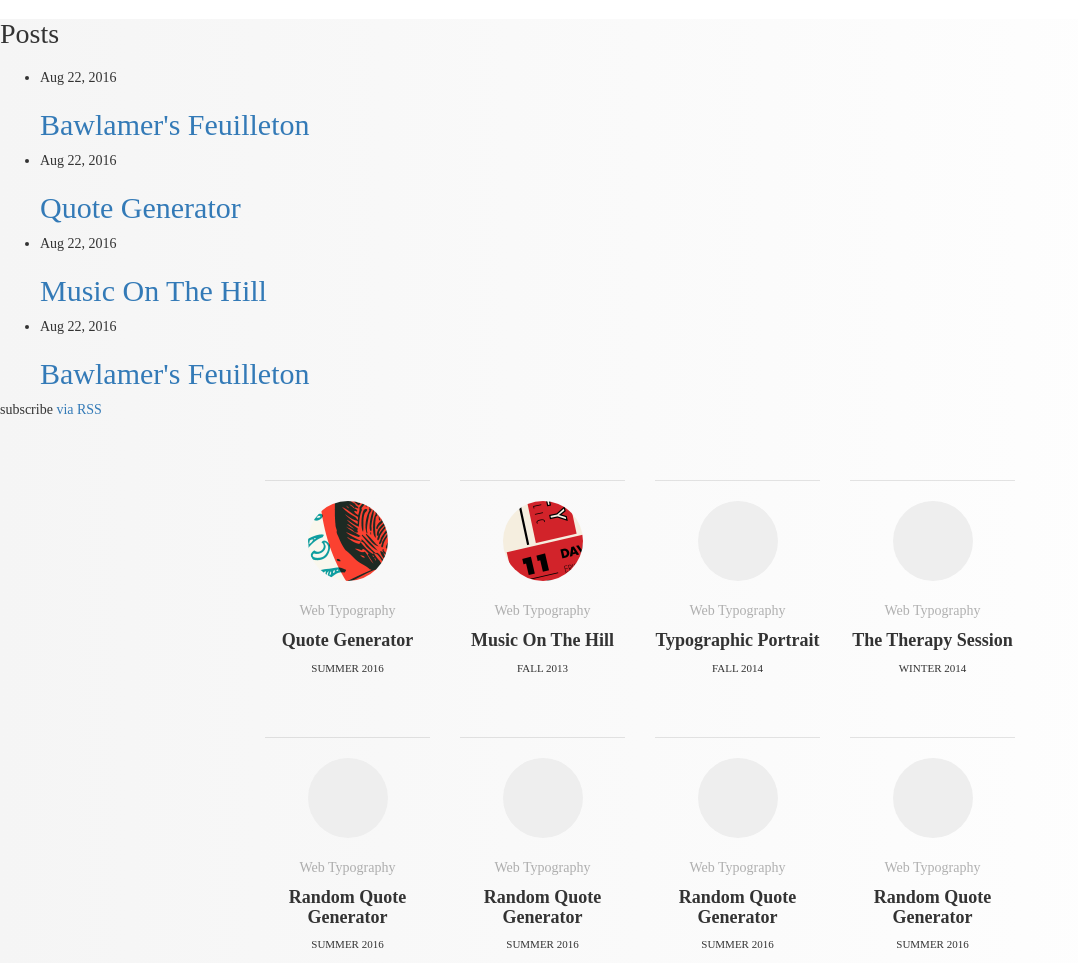
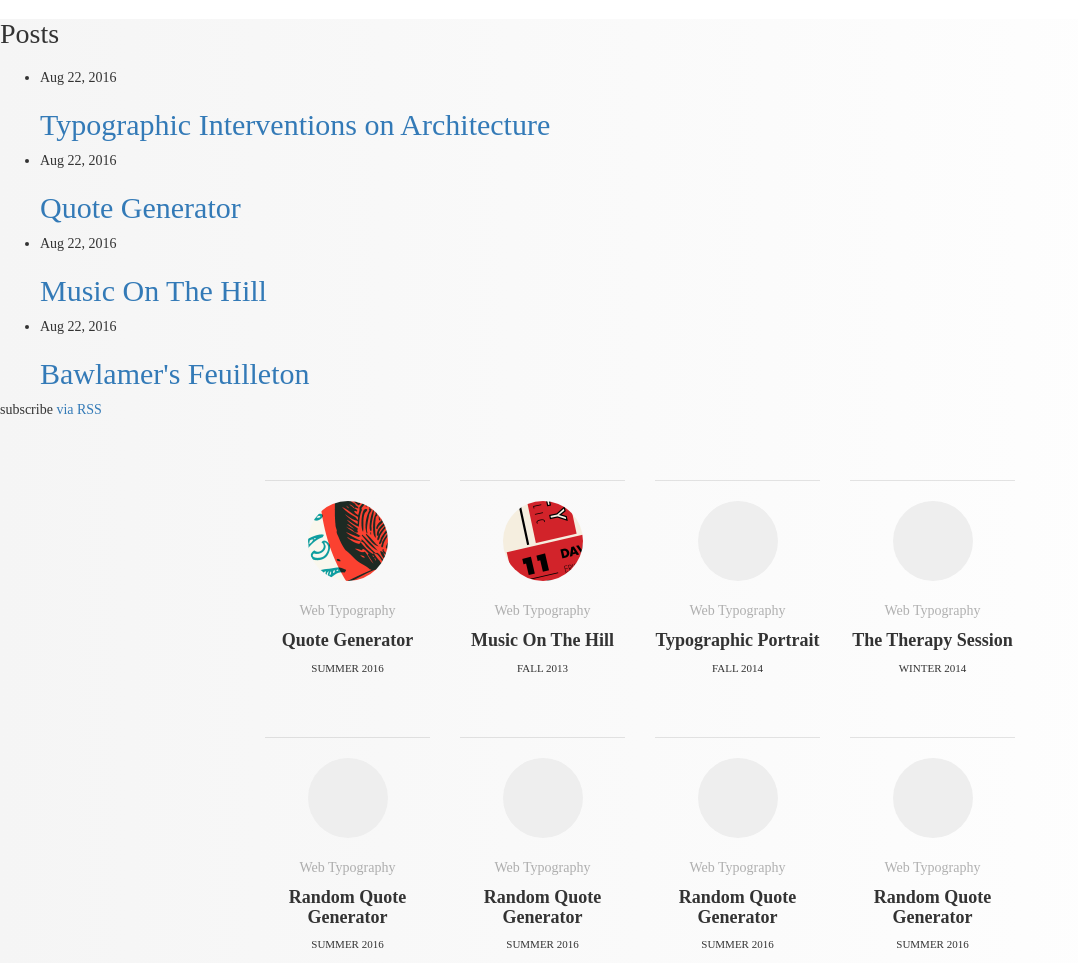
Before and after one commit to carolineportugal/estudioporto, a Jekyll site: the page built from index.html, in a window 1280 px wide. Shown: the whole page, without its empty margins (0-1078 px from the left). Built offline with Jekyll 4.4.1, drawn with Linux system fonts in a browser that asks for light colours; nearby versions of some CDN libraries; some web fonts are replaced.

Commit message:
adds font files to typographic interventions

```diff
--- a/_posts/2016-08-22-typographic-interventions.html
+++ b/_posts/2016-08-22-typographic-interventions.html
@@ -1,6 +1,6 @@
 ---
 layout: post
-title: Bawlamer's Feuilleton
+title: Typographic Interventions on Architecture
 date: 2016-08-22
 time: 12:22:53
 <!-- categories: Print Design & Typography -->
```
Also changed, not shown: media/fonts/texgyreheros-bold.otf (added), media/fonts/texgyreheros-bolditalic.otf (added), media/fonts/texgyreheros-italic.otf (added), media/fonts/texgyreheros-regular.otf (added), media/fonts/texgyreheroscn-bold.otf (added), media/fonts/texgyreheroscn-bolditalic.otf (added), media/fonts/texgyreheroscn-italic.otf (added), media/fonts/texgyreheroscn-regular.otf (added).
